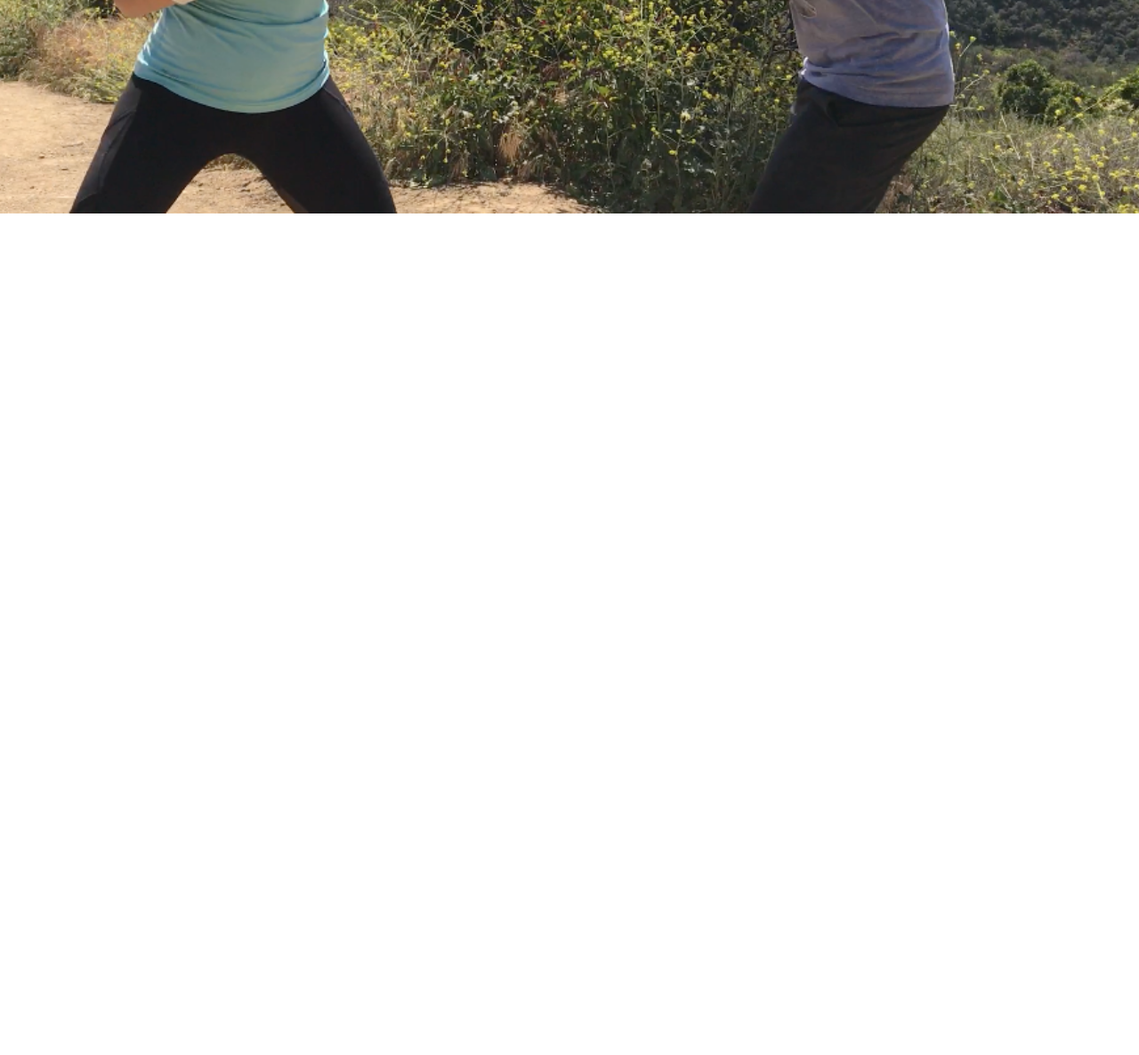
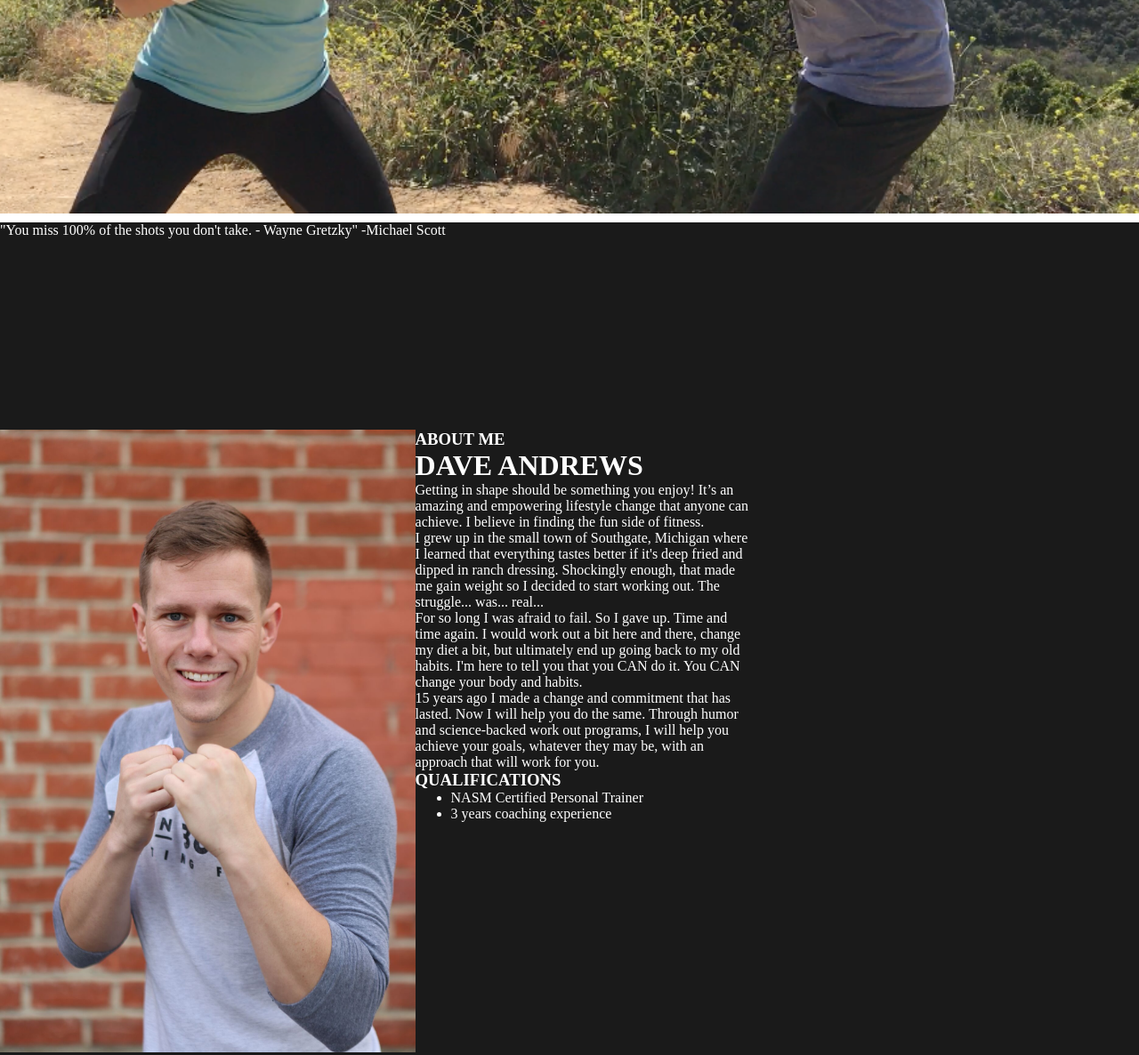
Before and after one commit to davekoncsol/dapersonal-training, a plain HTML site: page index.html in a window 1280 px wide. Shown: the part 500-1686 px from the top of the page at 89% size. Before the commit the page ends 800 px from the top, so only its background shows below. Drawn offline with Linux system fonts and the light colour scheme.

Commit message:
added about me section info

```diff
--- a/css/main.css
+++ b/css/main.css
@@ -1,5 +1,6 @@
 html * {
     margin:0px;
+    color:white;
 }
 nav {
     display: flex;
@@ -47,9 +48,31 @@ a {
     width: 400px;
 }
 
-#about {}
+#quote {
+    height: 233px;
+    background-color: #1A1A1A;
+}
 
-#specialties {}
+#about {
+    height: 731px;
+    background-color: #1A1A1A;
+    display: flex;
+}
+
+#about p {
+    width: 375px;
+}
+
+#about img{
+    height: 700px;
+}
+
+#specialties {
+    height: 595px;
+    background:url('../images/Site\ Files/weights.jpg');
+    background-size: cover;
+}
+
 
 #services {}
 
--- a/index.html
+++ b/index.html
@@ -18,9 +18,50 @@
             <a href='#services'>Services</a>
             <a href='#success'>Success Stories</a>
         </nav>
-        <div><H1>LIGHTEN UP WITH DAVE</H1></div>
+        <div>
+            <H1>LIGHTEN UP WITH DAVE</H1>
+        </div>
+    </div>
+    <div id="quote">
+        <p>"You miss 100% of the
+            shots you don't
+            take. - Wayne Gretzky"
+            -Michael Scott</p>
+
     </div>
     <div id='about'>
+        <img src='./images/Site Files/dave_koncsol_boxing.jpg'>
+        <div id='about-container'>
+            <h3>ABOUT ME</h3>
+            <h1>DAVE ANDREWS</h1>
+            <p>Getting in shape should be something you enjoy! It’s an amazing and empowering lifestyle change that
+                anyone can achieve. I believe in finding the fun side of fitness.
+
+                <br>
+
+                I grew up in the small town of Southgate, Michigan where I learned that everything tastes better if it's
+                deep fried and dipped in ranch dressing. Shockingly enough, that made me gain weight so I decided to
+                start working out. The struggle... was... real...
+                <br>
+
+
+                For so long I was afraid to fail. So I gave up. Time and time again. I would work out a bit here and
+                there, change my diet a bit, but ultimately end up going back to my old habits. I'm here to tell you
+                that you CAN do it. You CAN change your body and habits.
+
+                <br>
+                15 years ago I made a change and commitment that has lasted. Now I will help you do the same. Through
+                humor and science-backed work out programs, I will help you achieve your goals, whatever they may be,
+                with an approach that will work for you.
+                <h3>QUALIFICATIONS</h3>
+                <ul>
+                    <li>NASM Certified Personal Trainer</li>
+
+                    <li> 3 years coaching experience </li>
+                </ul>
+
+            </p>
+        </div>
 
     </div>
     <div id='specialties'>
```
Also changed, not shown: images/Site Files/dave_koncsol_boxing.jpg (renamed from images/Site Files/IMG_2016.jpg), images/Site Files/weights.jpg (added).
